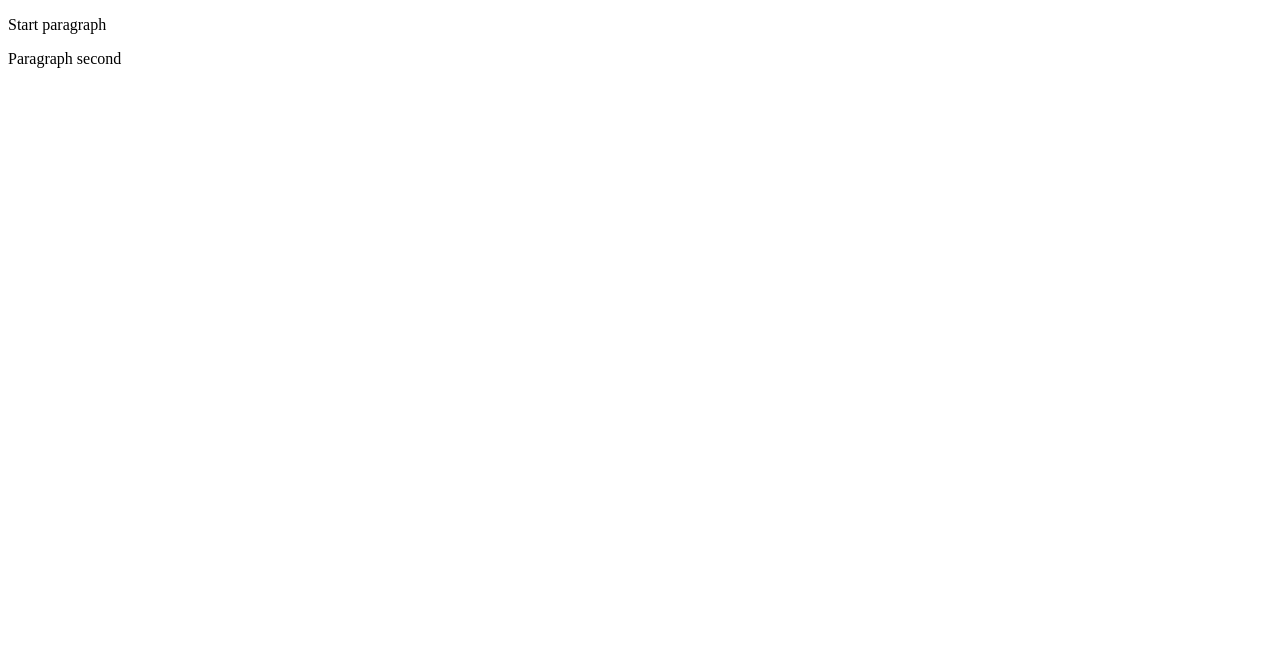
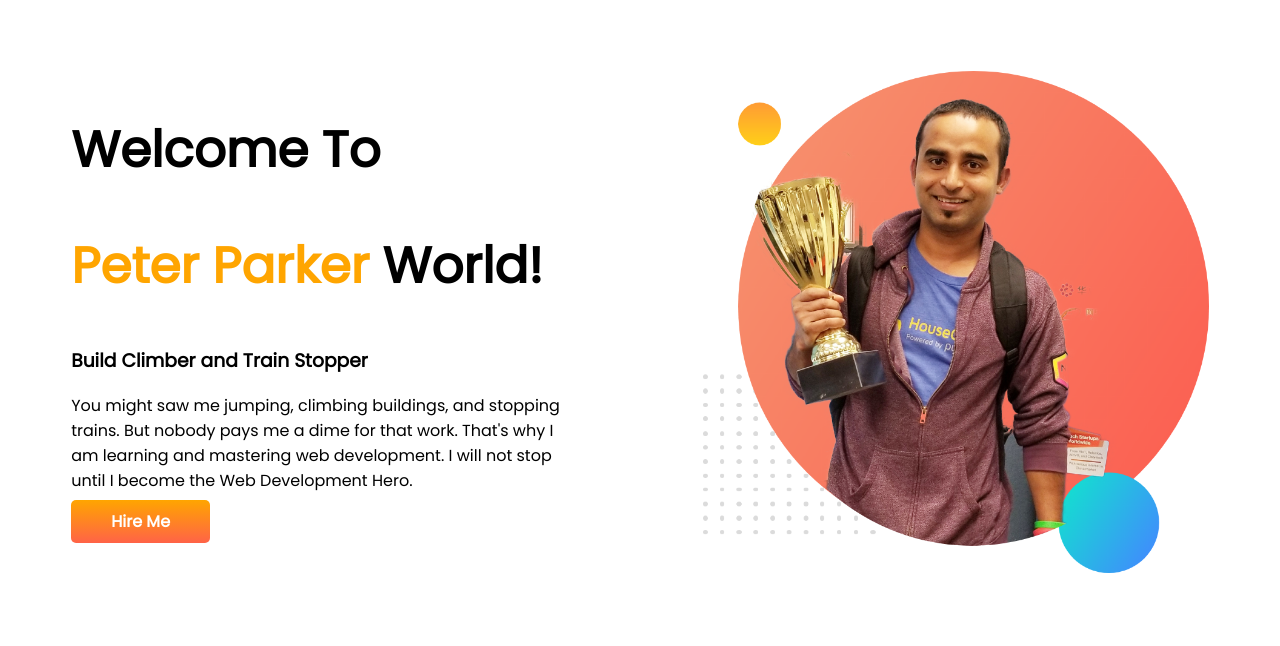
Before and after one commit to Mostarik/developer-portfolio-repo, a plain HTML site: page index.html in a window 1280 px wide. Drawn offline with Linux system fonts and the light colour scheme.

Commit message:
first part

```diff
--- a/index.html
+++ b/index.html
@@ -1,14 +1,34 @@
 <!DOCTYPE html>
 <html lang="en">
+
 <head>
     <meta charset="UTF-8">
     <meta http-equiv="X-UA-Compatible" content="IE=edge">
     <meta name="viewport" content="width=device-width, initial-scale=1.0">
     <title>Mostarik Portfolio</title>
+    <link rel="preconnect" href="https://fonts.googleapis.com">
+    <link rel="preconnect" href="https://fonts.gstatic.com" crossorigin>
+    <link href="https://fonts.googleapis.com/css2?family=Poppins&display=swap" rel="stylesheet">
     <link rel="stylesheet" href="style.css">
 </head>
+
 <body>
-    <p>Start paragraph</p>
-    <p>Paragraph second</p>
+    <section>
+        <div class="half-width">
+            <h1>Welcome To</h1>
+            <h1><span class="orange-color">Peter Parker</span> World!</h1>
+            <h3>Build Climber and Train Stopper</h3>
+            <p>You might saw me jumping, climbing buildings, and stopping trains. But nobody pays me a dime for that
+                work.
+                That's why I am learning and mastering web development. I will not stop until I become the Web
+                Development
+                Hero.</p>
+            <a class="link-button" target="_blank" href="https://www.freelancer.com.bd/u/bdbangla">Hire Me</a>
+        </div>
+        <div class="half-width">
+            <img src="images/jhankar.png" alt="">
+        </div>
+    </section>
 </body>
+
 </html>
--- a/style.css
+++ b/style.css
@@ -0,0 +1,28 @@
+body{
+    font-family: 'Poppins', sans-serif;
+}
+h1{
+    font-size: 50px;
+}
+.orange-color{
+    color: orange;
+
+}
+section{
+    display: flex;
+}
+.half-width{
+    width: 50%;
+    padding: 5%;
+}
+.half-width img{
+    width: 100%;
+}
+.link-button{
+    text-decoration: none;
+    background-image: linear-gradient(orange, tomato);
+    padding: 10px 40px;
+    color: white;
+    font-weight: 700;
+    border-radius: 5px;
+}
```
Also changed, not shown: images/dream-bg.png (added), images/exp-bg.png (added), images/jhankar.png (added), images/jhankar2.png (added), images/my-bg.png (added), images/my-bg2.png (added), images/top-banner.png (added), 7 other files.
